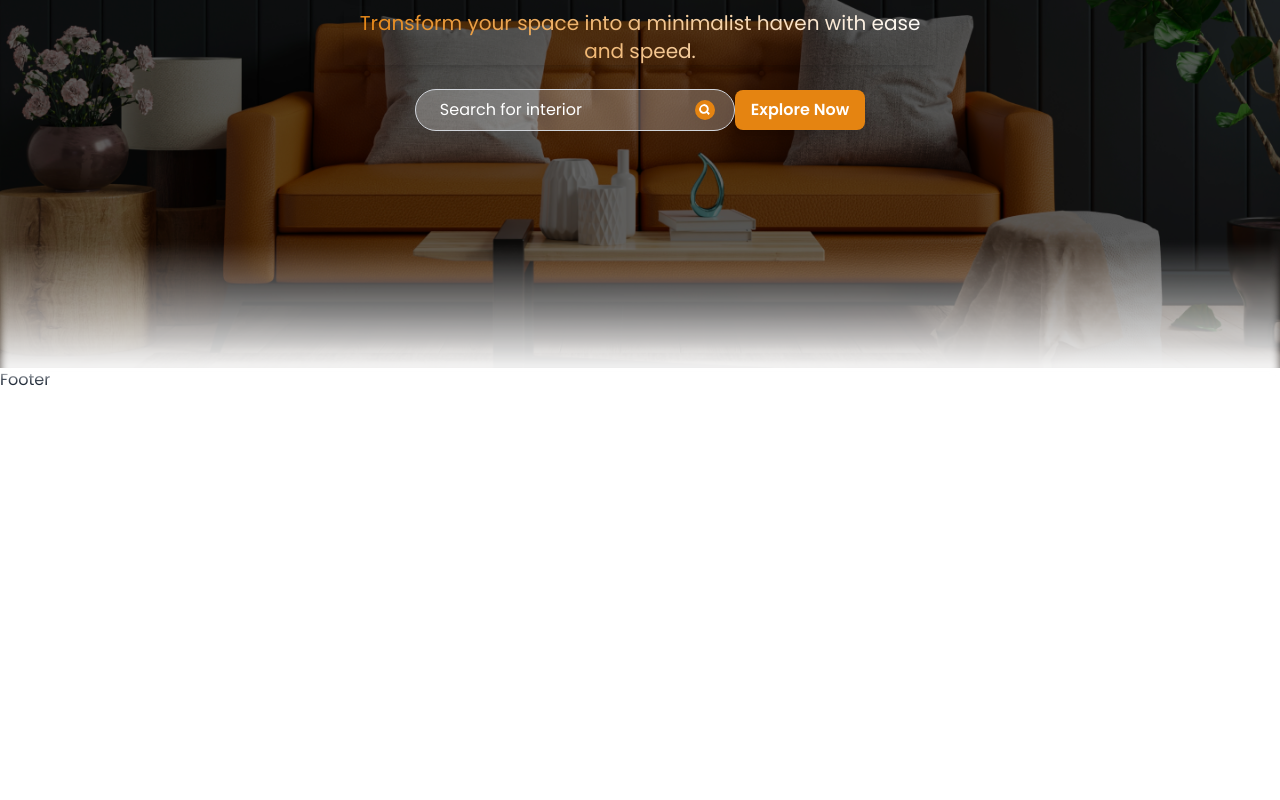
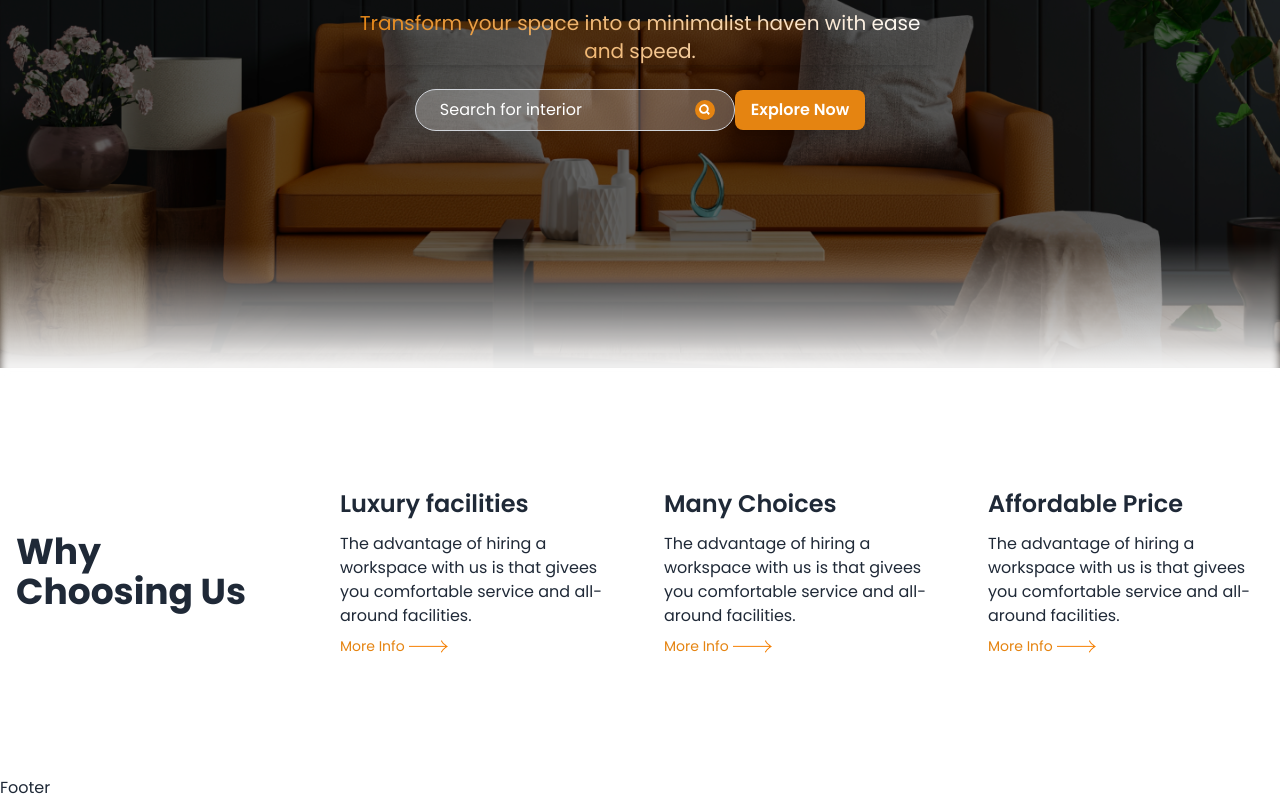
Before and after one commit to AshikurZaman01/Furniture-Landing-Page, a React (Vite) app: page / in a window 1280 px wide. Shown: the part 432-1232 px from the top of the page. Before the commit the page ends 824 px from the top, so only its background shows below. Built offline with nearby package versions, Linux system fonts and the light colour scheme.

Commit message:
add Why-choose us section

```diff
--- a/src/Components/Pages/Home/Home.jsx
+++ b/src/Components/Pages/Home/Home.jsx
@@ -1,9 +1,12 @@
+import WhyChoose from "../../WhyChoose/WhyChoose";
 import Hero from "./Hero/Hero";
 
 const Home = () => {
     return (
         <div>
             <Hero />
+
+            <WhyChoose></WhyChoose>
         </div>
     );
 };
--- /dev/null
+++ b/src/Components/Utils/Button.jsx
@@ -0,0 +1,12 @@
+import React from 'react'
+
+const Button = ({ icon, text }) => {
+    return (
+        <button className='text-sm text-primary flex items-center gap-1' >
+            {text}
+            <img src={icon} alt="" />
+        </button>
+    )
+}
+
+export default Button
--- /dev/null
+++ b/src/Components/WhyChoose/WhyChoose.jsx
@@ -0,0 +1,39 @@
+import Button from "../Utils/Button"
+import btnIcon from "../../assets/images/button-icon.png"
+
+const WhyChoose = () => {
+    return (
+        <div>
+            <section className="section-container">
+
+                <div className="my-24 grid grid-cols-1 sm:grid-cols-2 lg:grid-cols-4 items-center md:gap-12 gap-8 text-left">
+                    <div>
+                        <h2 className="text-4xl font-bold"> Why <br /> Choosing Us</h2>
+                    </div>
+
+                    <div>
+                        <h3 className='text-2xl font-semibold mb-3'>Luxury facilities</h3>
+                        <p className='text-base mb-2'>The advantage of hiring a workspace with us is that givees you comfortable service and all-around facilities.</p>
+
+                        <Button icon={btnIcon} text="More Info"></Button>
+                    </div>
+                    <div>
+                        <h3 className='text-2xl font-semibold mb-3'>Many Choices</h3>
+                        <p className='text-base mb-2'>The advantage of hiring a workspace with us is that givees you comfortable service and all-around facilities.</p>
+
+                        <Button icon={btnIcon} text="More Info"></Button>
+                    </div>
+                    <div>
+                        <h3 className='text-2xl font-semibold mb-3'>Affordable Price</h3>
+                        <p className='text-base mb-2'>The advantage of hiring a workspace with us is that givees you comfortable service and all-around facilities.</p>
+
+                        <Button icon={btnIcon} text="More Info"></Button>
+                    </div>
+
+                </div>
+            </section>
+        </div>
+    )
+}
+
+export default WhyChoose
--- a/src/index.css
+++ b/src/index.css
@@ -6,5 +6,8 @@
 
 body{
   font-family: 'Poppins', sans-serif;
+}
 
+.section-container{
+  @apply max-w-screen-xl container mx-auto py-6 px-4;
 }
```
